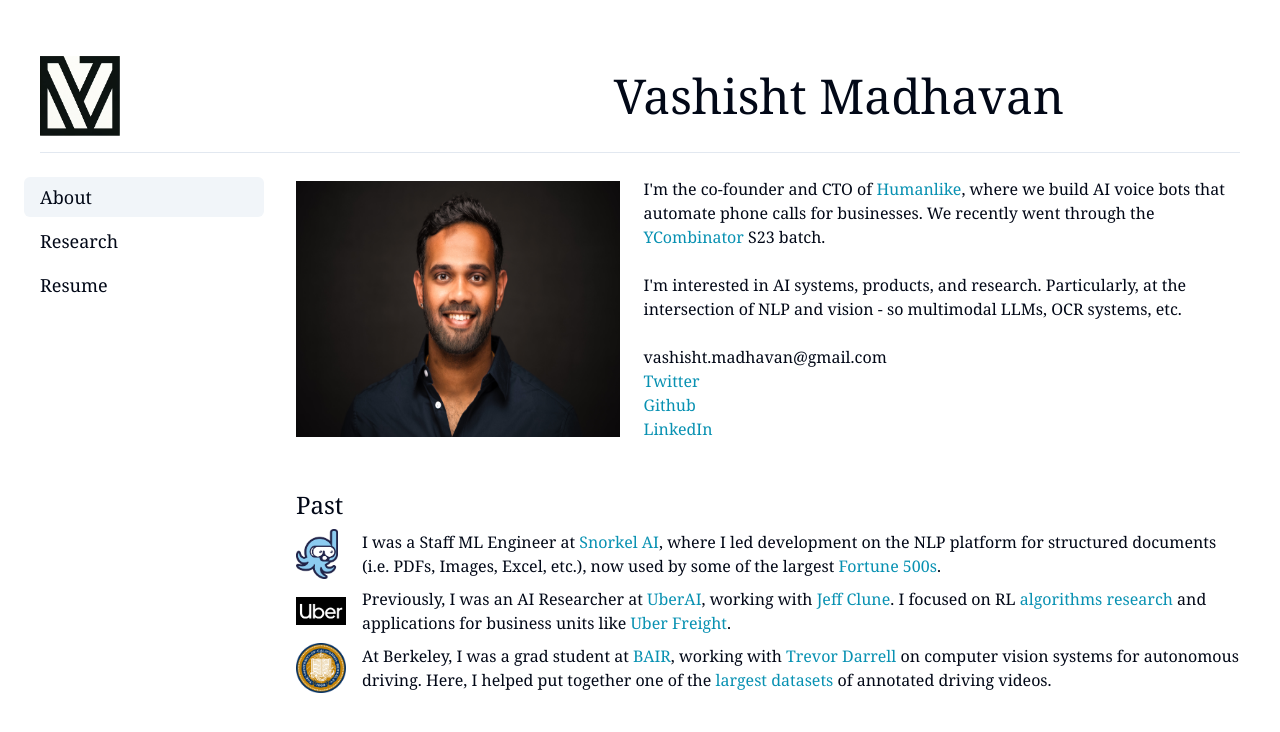
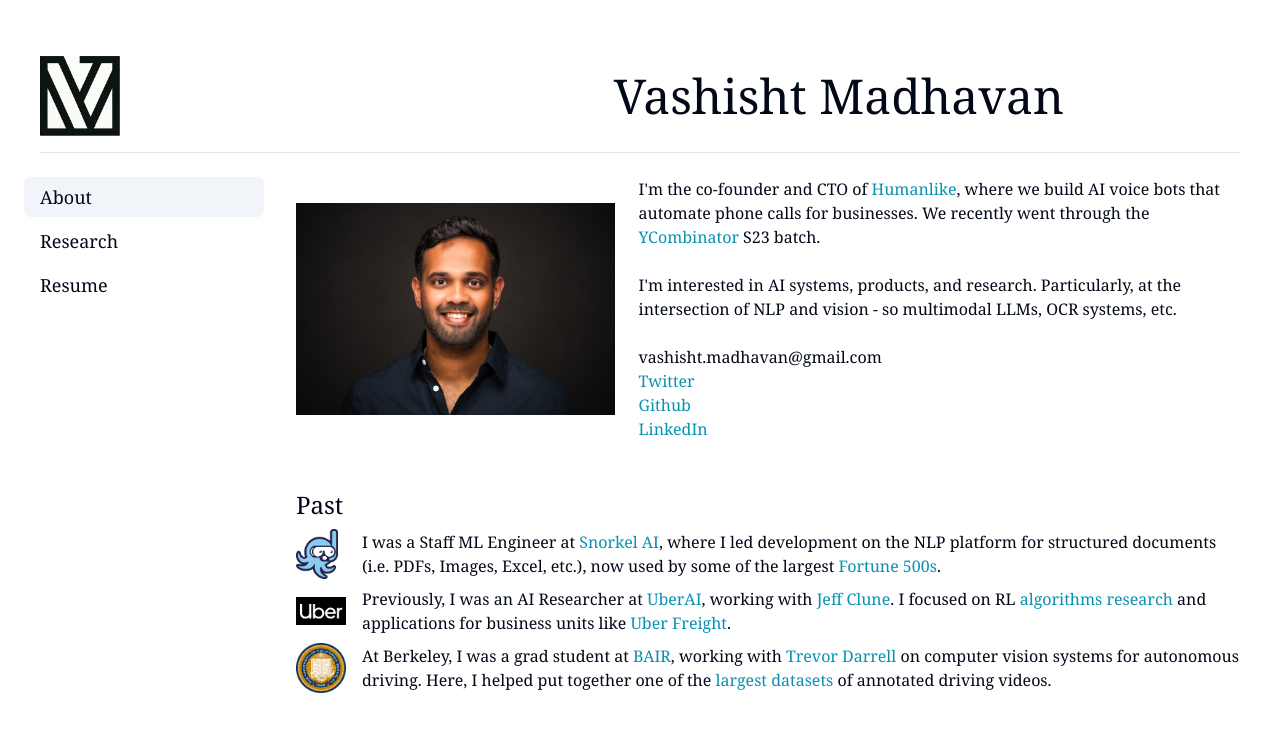
Before and after one commit to VashishtMadhavan/personal-site, a Next.js app: page / in a window 1280 px wide. Shown: the top 732 px of the page. Built offline with nearby package versions, Linux system fonts and the light colour scheme.

Commit message:
fixing bugs with page

```diff
--- a/app/layout.tsx
+++ b/app/layout.tsx
@@ -31,14 +31,15 @@
   },
 ]
 
-interface SettingsLayoutProps {
+interface RootLayoutProps {
   children: React.ReactNode
 }
 
 
-export default function SettingsLayout({ children }: SettingsLayoutProps) {
+export default function RootLayout({ children }: RootLayoutProps) {
   return (
-    <>
+    <html lang="en">
+      <body className="min-h-screen flex flex-col">
         <Head>
           <link rel="icon" href="/logo.webp" />
         </Head>
@@ -50,9 +51,10 @@
             <aside className="-mx-4 lg:w-1/5">
               <SidebarNav items={sidebarNavItems} />
             </aside>
-          <div className="flex-1 lg:max-w-6xl">{children}</div>
+            <main className="flex-1 lg:max-w-6xl">{children}</main>
           </div>
         </div>
-    </>
+      </body>
+    </html>
   )
 }
--- a/app/page.tsx
+++ b/app/page.tsx
@@ -7,7 +7,7 @@
     <div className="space-y-6 w-full">
       <div className="flex w-full flex-row items-center justify-center">
         <div className="mb-6">
-          <img src="/portrait.JPEG" alt="portrait" className="w-[32rem] h-64"></img>
+          <Image src="/portrait.JPEG" alt="portrait" width={500} height={300} />
         </div>
         <div className="w-full mb-6 ml-6 font-serif">
           <p>I'm the co-founder and CTO of <Link href="https://humanlike.app/" className="text-cyan-600">Humanlike</Link>, where we build AI voice bots that automate phone calls for businesses.
--- a/package.json
+++ b/package.json
@@ -13,11 +13,8 @@
     "@radix-ui/react-slot": "^1.0.2",
     "class-variance-authority": "^0.7.0",
     "clsx": "^2.0.0",
-    "contentlayer": "^0.3.4",
-    "date-fns": "^2.30.0",
     "lucide-react": "^0.288.0",
-    "next": "13.5.6",
-    "next-contentlayer": "^0.3.4",
+    "next": "^13.5.6",
     "react": "^18",
     "react-dom": "^18",
     "tailwind-merge": "^1.14.0",
```
Also changed, not shown: 1 other file (tests, documents, lock files or other folders). Lines whose indentation alone changed are shown as unchanged.
